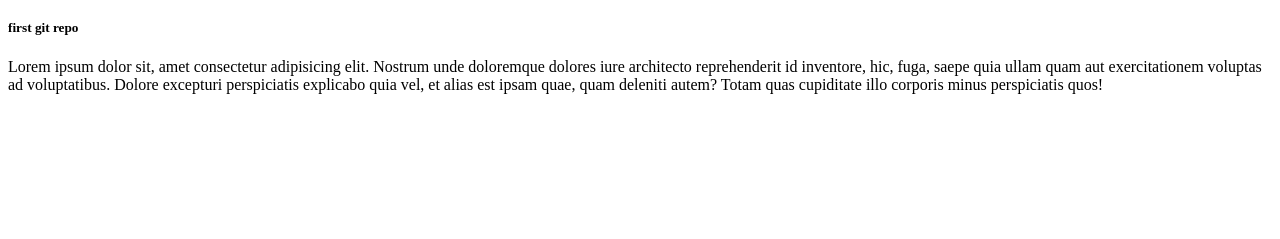
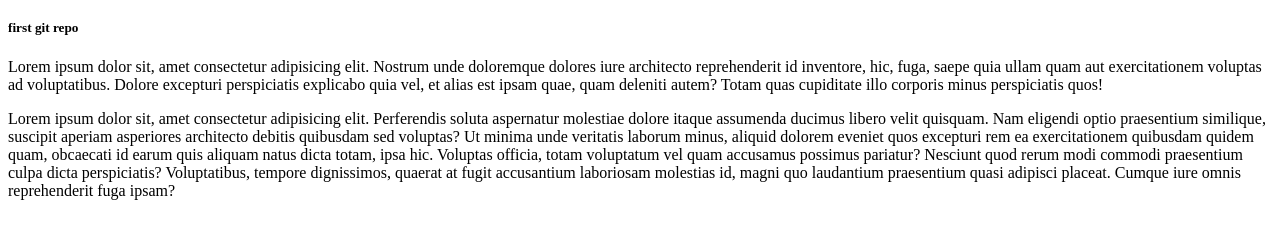
Before and after one commit to Zehad-Sarkar/fst-repo, a plain HTML site: page index.html in a window 1280 px wide. Shown: the part 61-300 px from the top of the page. Drawn offline with Linux system fonts and the light colour scheme.

Commit message:
re add para lorem

```diff
--- a/index.html
+++ b/index.html
@@ -10,5 +10,7 @@
     <h1>git hub</h1>
     <h5>first git repo</h5>
     <p>Lorem ipsum dolor sit, amet consectetur adipisicing elit. Nostrum unde doloremque dolores iure architecto reprehenderit id inventore, hic, fuga, saepe quia ullam quam aut exercitationem voluptas ad voluptatibus. Dolore excepturi perspiciatis explicabo quia vel, et alias est ipsam quae, quam deleniti autem? Totam quas cupiditate illo corporis minus perspiciatis quos!</p>
+
+    <p>Lorem ipsum dolor sit, amet consectetur adipisicing elit. Perferendis soluta aspernatur molestiae dolore itaque assumenda ducimus libero velit quisquam. Nam eligendi optio praesentium similique, suscipit aperiam asperiores architecto debitis quibusdam sed voluptas? Ut minima unde veritatis laborum minus, aliquid dolorem eveniet quos excepturi rem ea exercitationem quibusdam quidem quam, obcaecati id earum quis aliquam natus dicta totam, ipsa hic. Voluptas officia, totam voluptatum vel quam accusamus possimus pariatur? Nesciunt quod rerum modi commodi praesentium culpa dicta perspiciatis? Voluptatibus, tempore dignissimos, quaerat at fugit accusantium laboriosam molestias id, magni quo laudantium praesentium quasi adipisci placeat. Cumque iure omnis reprehenderit fuga ipsam?</p>
 </body>
 </html>
```
